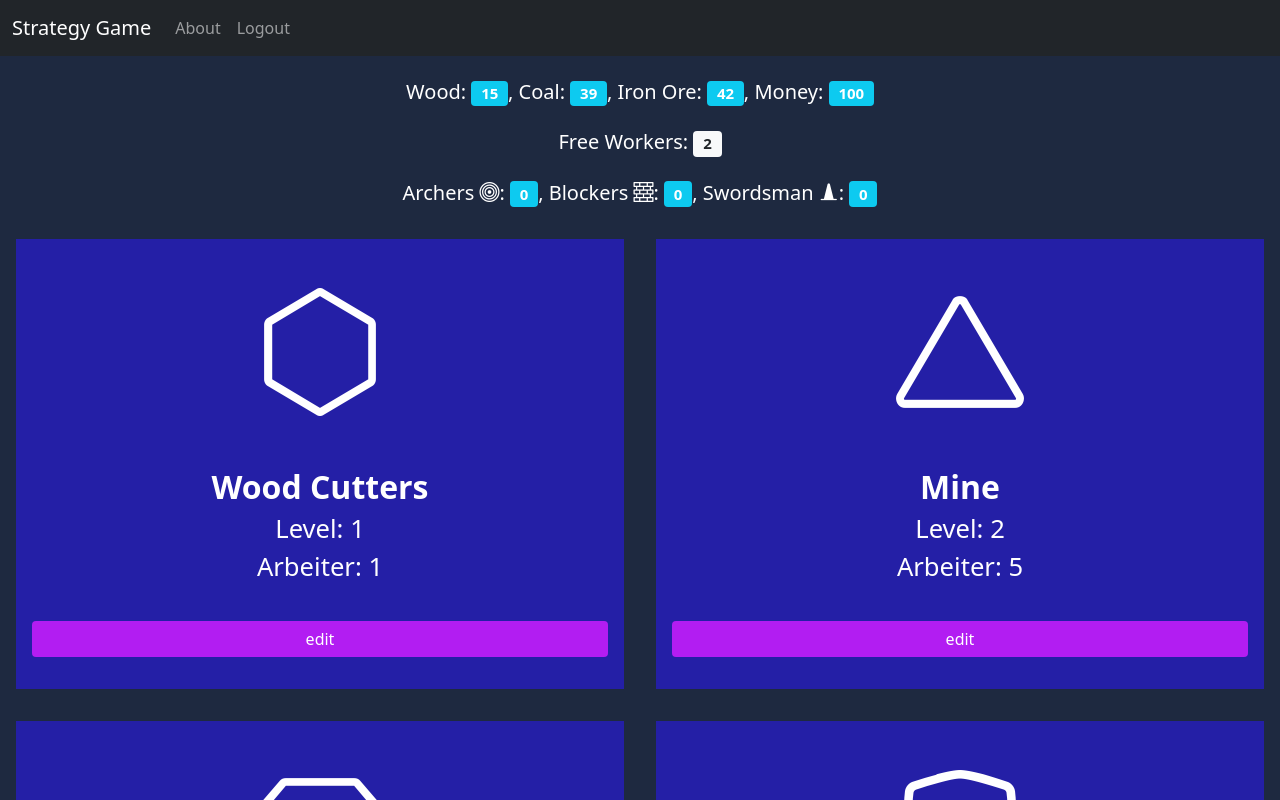
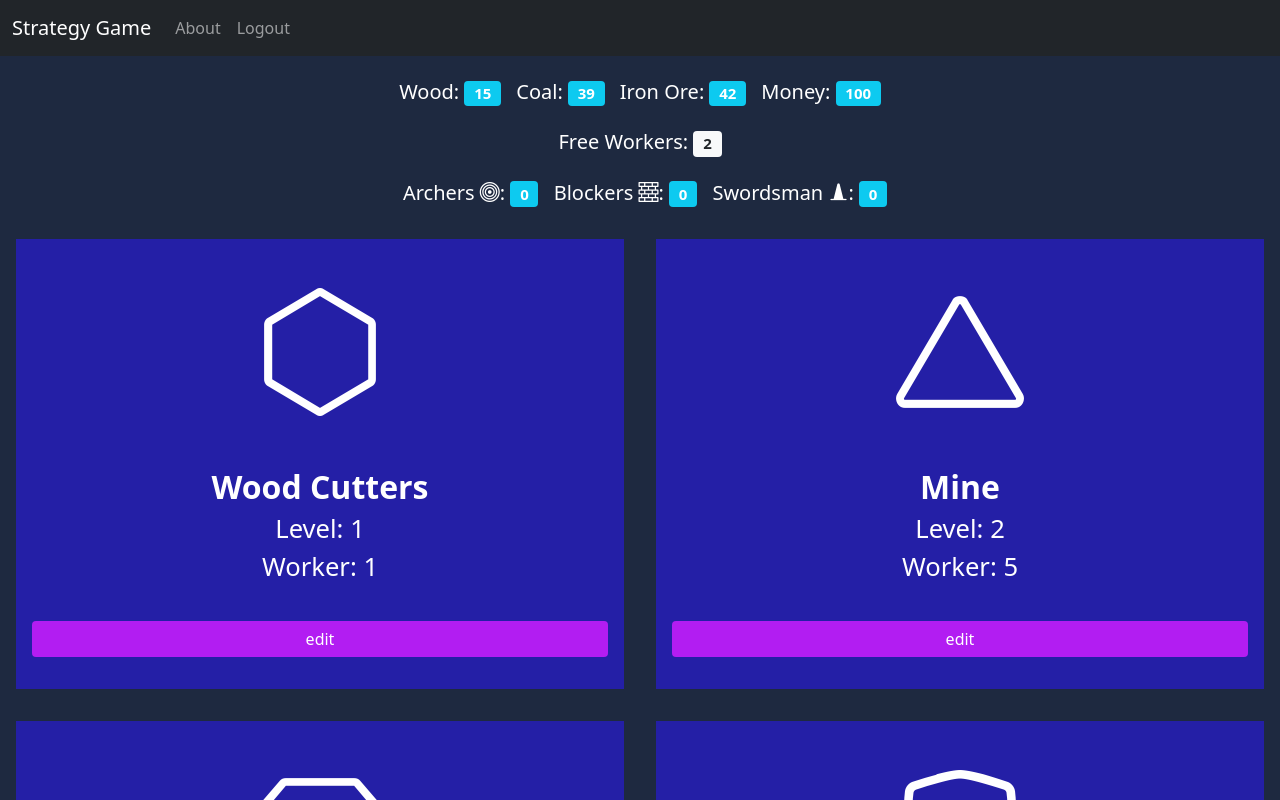
Before and after one commit to Calculable/Strategy-Game, a React (Create React App) app in the folder frontend/: page / in a window 1280 px wide. Both pictures are taken after a click on the button "Sign in". Shown: the top 800 px of the page. Built offline with nearby package versions, Linux system fonts and the light colour scheme.

Commit message:
Improved UI-Details

```diff
--- a/frontend/src/App.css
+++ b/frontend/src/App.css
@@ -77,6 +77,17 @@ h1 {
 }
 */
 
+.resource-item {
+    margin-left: 0.5em;
+}
+
+.set-button {
+    margin-left: 4pt;
+}
+
+.form-group h6 {
+    margin-top: 16pt;
+}
 @media screen and (min-width: 786px) {
     .board {
         grid-template-columns: repeat(2, 1fr);
--- a/frontend/src/pages/about.jsx
+++ b/frontend/src/pages/about.jsx
@@ -6,8 +6,7 @@ const AboutPage = () => {
     return (
         <Layout>
             <div className="about-text m-3">
-                Dieses Spiel wurde im Frühlingssemester 2021 für das Modul "Distributed Systems and Blockchain
-                entwickelt"
+                This game was developed in the spring-semester 2021 for the module "Distributed Systems and Blockchain by Denis Nauli, Floris Staub and Jan Huber
             </div>
 
         </Layout>
--- a/frontend/src/pages/gameboardComponents/template/modalDialogTemplate.jsx
+++ b/frontend/src/pages/gameboardComponents/template/modalDialogTemplate.jsx
@@ -16,8 +16,7 @@ class ModalDialogTemplate extends Component {
                         <div className="modal-content">
                             <div className="modal-header">
                                 <h5 className="modal-title" id="exampleModalLabel">{this.props.title}</h5>
-                                <button type="button" className="close" data-bs-dismiss="modal" aria-label="Close">
-                                    <span aria-hidden="true">&times;</span>
+                                <button type="button" className="btn-close" data-bs-dismiss="modal" aria-label="Close">
                                 </button>
                             </div>
                             <div className="modal-body">
--- a/frontend/src/pages/gameboardComponents/template/workplace.jsx
+++ b/frontend/src/pages/gameboardComponents/template/workplace.jsx
@@ -11,7 +11,7 @@ class Workplace extends React.Component {
                     }
                     <br></br>
                     {this.props.workers !== undefined &&
-                    <small>Arbeiter: {this.props.workers}</small>
+                    <small>Worker: {this.props.workers}</small>
                     }
                 </h1>
 
--- a/frontend/src/pages/gameboardComponents/tradeOption.jsx
+++ b/frontend/src/pages/gameboardComponents/tradeOption.jsx
@@ -21,17 +21,17 @@ class TradeOption extends React.Component {
 
 
                 {(this.state.selectedAmount <= this.props.maxAmount && (this.state.selectedAmount % this.props.step == 0)) &&
-                <button type="button" className="btn btn-outline-secondary ml-1"
+                <button type="button" className="btn btn-outline-secondary ml-1 set-button"
                         onClick={this.sellHandler.bind(this)}>Sell for {this.state.selectedAmount*this.props.sellPrice} {this.props.titleGet}!</button>
                 }
 
                 {(this.state.selectedAmount > this.props.maxAmount && (this.state.selectedAmount % this.props.step == 0)) &&
-                <button type="button" className="btn btn-outline-secondary ml-1 btn-warning"
+                <button type="button" className="btn btn-outline-secondary ml-1 btn-warning set-button"
                         disabled>Not enough {this.props.titleSell} available</button>
                 }
 
                 {(this.state.selectedAmount % this.props.step != 0) &&
-                <button type="button" className="btn btn-outline-secondary ml-1 btn-warning"
+                <button type="button" className="btn btn-outline-secondary ml-1 btn-warning set-button"
                         disabled>Amount must be divisible by {this.props.step}</button>
                 }
 
--- a/frontend/src/pages/loginForm.jsx
+++ b/frontend/src/pages/loginForm.jsx
@@ -4,13 +4,13 @@ class LoginForm extends React.Component {
     render() {
         return (
             <main role="main" className="container">
-                <form id="login-form" className="text-center form-signin" action="/play.html"
+                <form id="login-form" className="form-signin" action="/play.html"
                       onSubmit={this.props.loginHandler}>
                     {/*<h1 className="h3 mb-3 font-weight-normal">Please sign in</h1>*/}
-                    <label htmlFor="username-input" className="sr-only">Email address</label>
+                    <label htmlFor="username-input" className="sr-only">Email</label>
                     <input type="text" id="username-input" className="form-control" defaultValue="demo_user" required
                            autoFocus/>
-                    <label htmlFor="password-input" className="sr-only">Password</label>
+                    <label htmlFor="password-input" className="sr-only mt-4">Password</label>
                     <input type="password" id="password-input" className="form-control mt-1" defaultValue="1234"
                            required/>
                     <button className="btn btn-lg btn-primary btn-block mt-4" type="submit">Sign in</button>
--- a/frontend/src/pages/resourceCounter.jsx
+++ b/frontend/src/pages/resourceCounter.jsx
@@ -4,16 +4,16 @@ class ResourceCounter extends React.Component {
     render() {
         return (
             <div className="resource-counter mt-3">
-                <h5>Wood: <span className="badge bg-info">{this.props.resources.amountWood}</span>
-                    , Coal: <span className="badge bg-info">{this.props.resources.amountCoal}</span>
-                    , Iron Ore: <span className="badge bg-info">{this.props.resources.amountIronOre}</span>
-                    , Money: <span className="badge bg-info">{this.props.resources.money}</span>
+                <h5>Wood: <span className="badge bg-info pr-4}">{this.props.resources.amountWood}</span>
+                    <span className={"resource-item"}> Coal: </span><span className="badge bg-info">{this.props.resources.amountCoal}</span>
+                    <span className={"resource-item"}> Iron Ore: </span><span className="badge bg-info">{this.props.resources.amountIronOre}</span>
+                    <span className={"resource-item"}> Money: </span><span className="badge bg-info">{this.props.resources.money}</span>
                     <br/><br/>
                     Free Workers: <span className="badge bg-light text-dark">{this.props.resources.workers}</span>
                     <br/><br/>
-                    Archers <i className={"bi bi-bullseye"}></i>: <span className="badge bg-info">{this.props.armyCenter.amountArchers}</span>
-                    , Blockers <i className={"bi bi-bricks"}></i>: <span className="badge bg-info">{this.props.armyCenter.amountBlockers}</span>
-                    , Swordsman <i className={"bi bi-cone"}></i>: <span className="badge bg-info">{this.props.armyCenter.amountSwordsman}</span>
+                    <span className={"resource-item"}> Archers </span><i className={"bi bi-bullseye"}></i>: <span className="badge bg-info">{this.props.armyCenter.amountArchers}</span>
+                    <span className={"resource-item"}> Blockers </span><i className={"bi bi-bricks"}></i>: <span className="badge bg-info">{this.props.armyCenter.amountBlockers}</span>
+                    <span className={"resource-item"}> Swordsman </span><i className={"bi bi-cone"}></i>: <span className="badge bg-info">{this.props.armyCenter.amountSwordsman}</span>
                 </h5>
             </div>
         );
--- a/frontend/src/services/fake-api-service.js
+++ b/frontend/src/services/fake-api-service.js
@@ -64,7 +64,10 @@ export class FakeApiService {
                     "blockerLevel":1,
                     "amountSwordsman":0,
                     "swordsmanLevel":1,
-                    "buildinglevel":1
+                    "buildinglevel":1,
+                    "archerCost":10,
+                    "blockerCost":15,
+                    "swordsmanCost":20
                 },
                 "resources": {
                     "amountWood": 15,
```
Also changed, not shown: frontend/src/pages/gameboardComponents/template/workplaceModalDialog.jsx (+5 -6 lines).
